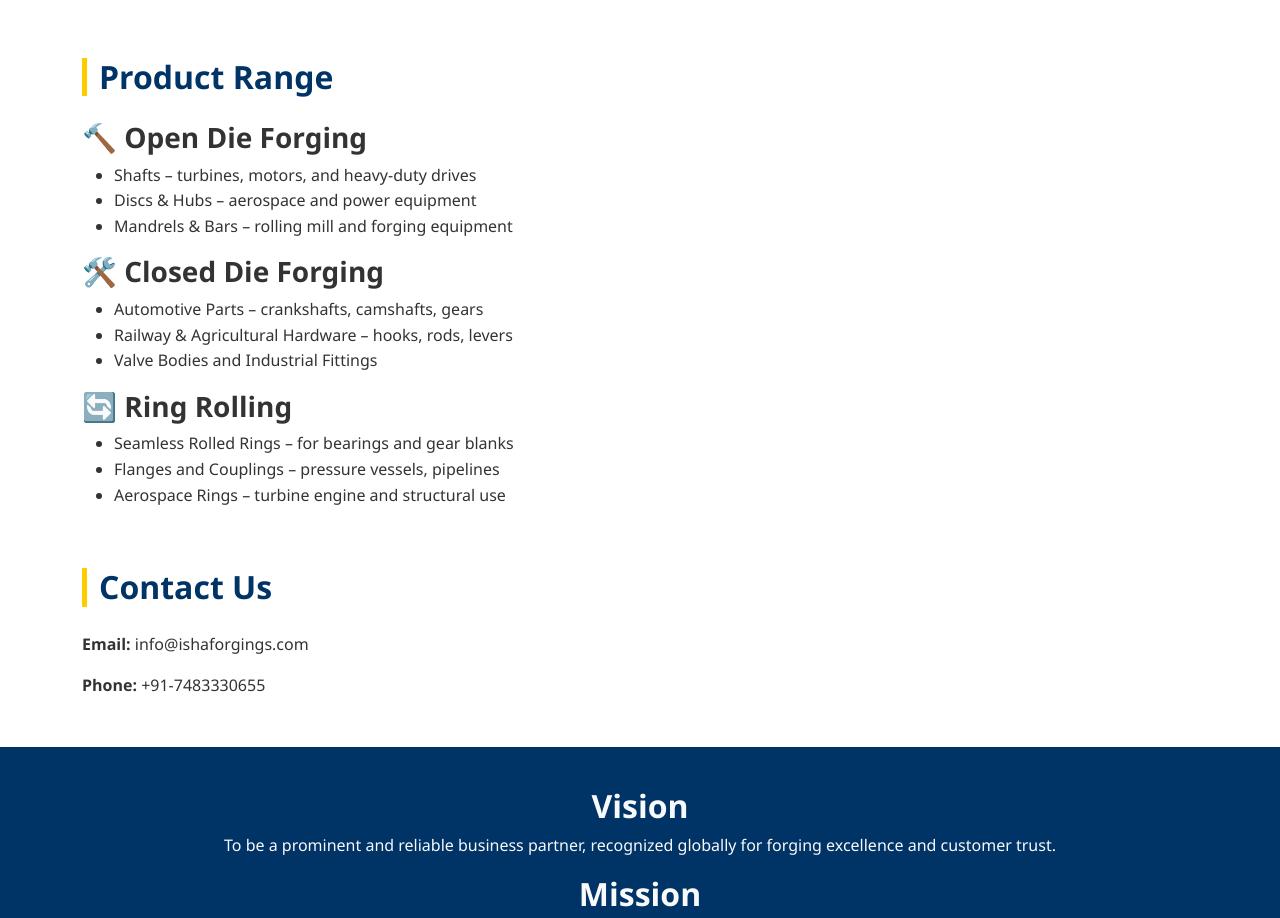
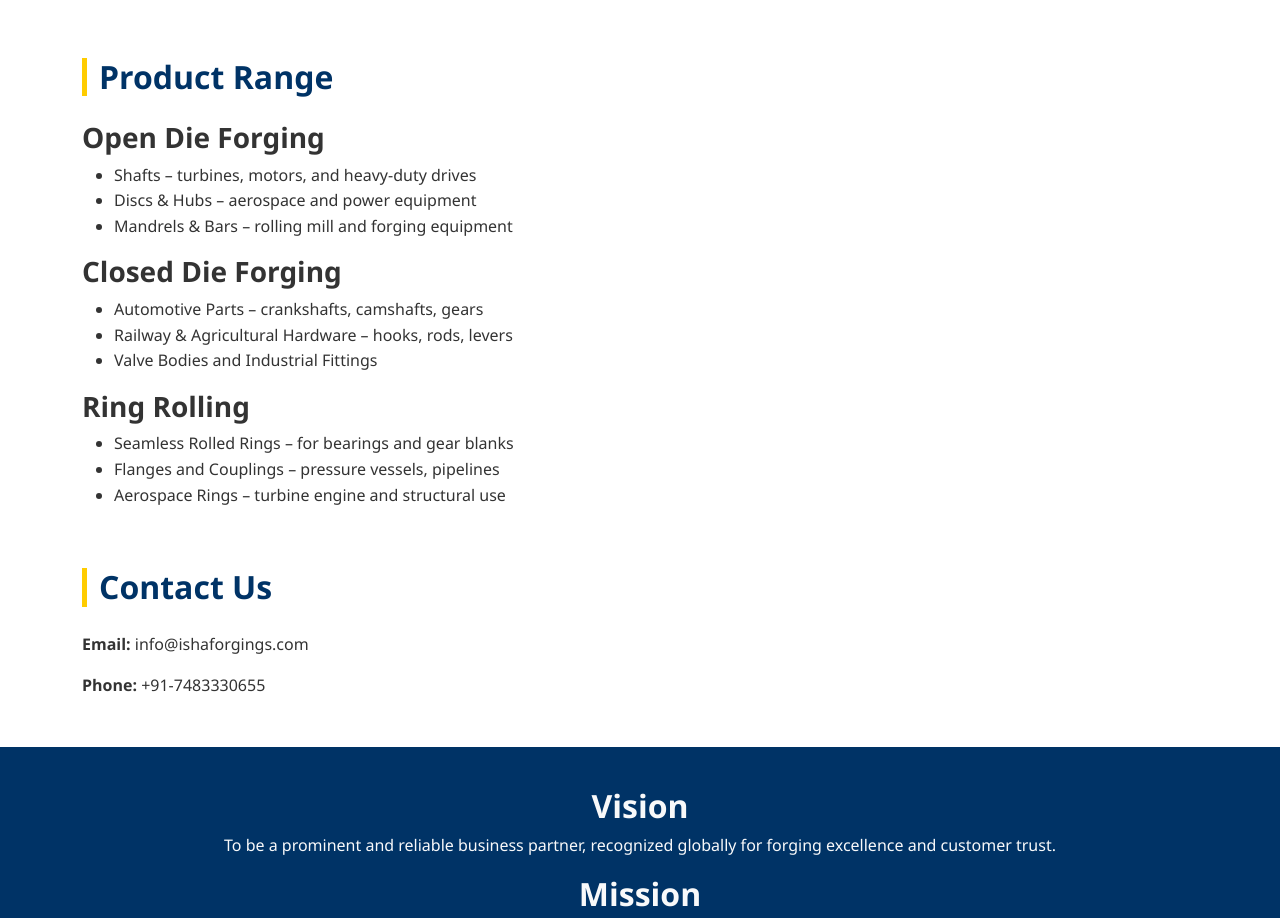
Before and after one commit to ishaforgings/web, a plain HTML site: page index.html in a window 1280 px wide. Shown: the part 2274-3192 px from the top of the page. Drawn offline with nearby package versions, Linux system fonts and the light colour scheme.

Commit message:
Removed Icons

```diff
--- a/index.html
+++ b/index.html
@@ -382,7 +382,7 @@
         <section id="section5" class="mt-5">
             <h2>Product Range</h2>
 
-            <h3>🔨 Open Die Forging</h3>
+            <h3>Open Die Forging</h3>
             <ul>
               <li>Shafts – turbines, motors, and heavy-duty drives</li>
               <li>Discs & Hubs – aerospace and power equipment</li>
@@ -390,7 +390,7 @@
             </ul>
 
 
-            <h3>🛠️ Closed Die Forging</h3>
+            <h3>Closed Die Forging</h3>
             <ul>
               <li>Automotive Parts – crankshafts, camshafts, gears</li>
               <li>Railway & Agricultural Hardware – hooks, rods, levers</li>
@@ -398,7 +398,7 @@
             </ul>
 
 
-            <h3>🔄 Ring Rolling</h3>
+            <h3>Ring Rolling</h3>
             <ul>
               <li>Seamless Rolled Rings – for bearings and gear blanks</li>
               <li>Flanges and Couplings – pressure vessels, pipelines</li>
```
